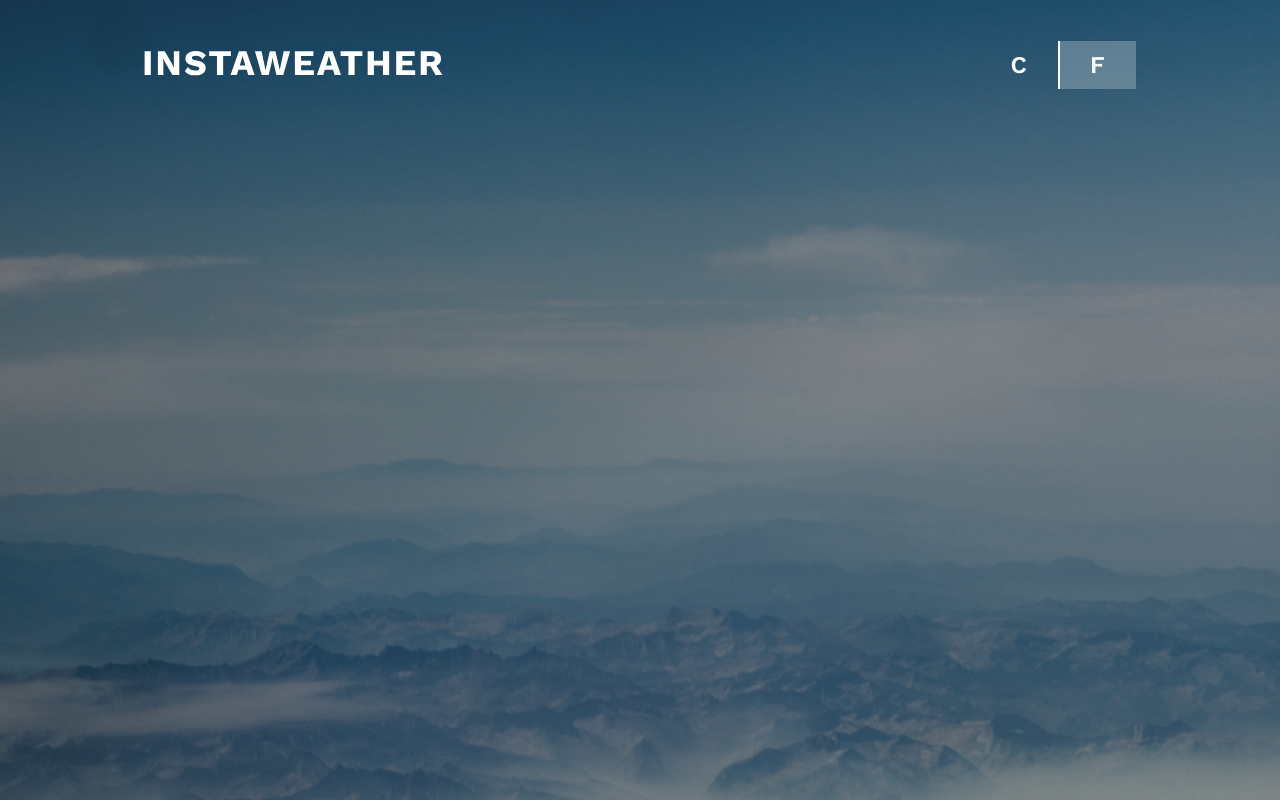
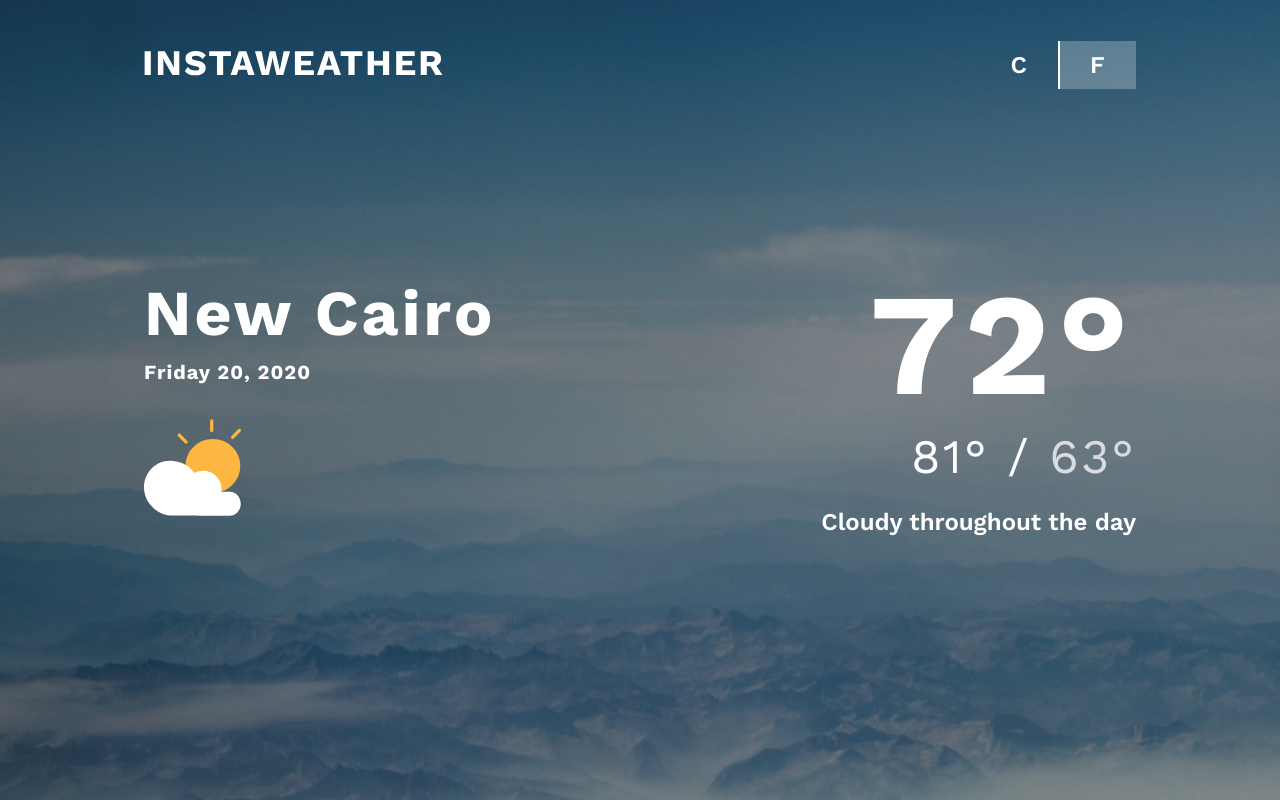
Before and after one commit to MohamedShawkyBayoumi/Instaweather-App, a React (Create React App) app: page / in a window 1280 px wide. Built offline with nearby package versions, Linux system fonts and the light colour scheme.

Commit message:
add TodayForecast component

```diff
--- a/src/App.css
+++ b/src/App.css
@@ -1,3 +1,10 @@
+h1,
+h2,
+h4,
+h5 {
+  margin: 0;
+}
+
 main {
   min-height: 100%;
   color: #fff;
@@ -40,3 +47,63 @@ button {
   background: rgba(255, 255, 255, 0.25);
   border-left: 2px solid #FFFFFF;
 }
+
+.today-forecast-section {
+  display: flex;
+  align-items: center;
+  justify-content: space-between;
+}
+
+.today-forecast-section .left h1 {
+  font-family: Work Sans;
+  font-size: 64px;
+  font-style: normal;
+  font-weight: 700;
+  line-height: 75px;
+  letter-spacing: 0.05em;
+  margin-bottom: 10px;
+}
+
+.today-forecast-section .left h5 {
+  font-family: Work Sans;
+  font-size: 20px;
+  font-style: normal;
+  font-weight: 700;
+  line-height: 23px;
+  letter-spacing: 0.05em;
+  margin-bottom: 35px;
+}
+
+.today-forecast-section .right h1 {
+  font-family: Work Sans;
+  font-size: 144px;
+  font-style: normal;
+  font-weight: 700;
+  line-height: 169px;
+  letter-spacing: 0.05em;
+  text-align: right;
+}
+
+.today-forecast-section .right h4 {
+  font-family: Work Sans;
+  font-size: 48px;
+  font-style: normal;
+  font-weight: 400;
+  line-height: 56px;
+  letter-spacing: 0.05em;
+  margin-bottom: 23px;
+  text-align: right;
+}
+
+.today-forecast-section .right h4 span {
+  color: rgba(255, 255, 255, 0.75);
+}
+
+.today-forecast-section .right h5 {
+  font-family: Work Sans;
+  font-size: 24px;
+  font-style: normal;
+  font-weight: 600;
+  line-height: 28px;
+  letter-spacing: 0em;
+}
--- a/src/App.js
+++ b/src/App.js
@@ -1,12 +1,14 @@
 import React from 'react';
 import './App.css';
 import Header from './components/Header';
+import TodayForecast from './components/TodayForecast';
 
 function App() {
   return (
     <div className="App">
       <main>
         <Header />
+        <TodayForecast />
       </main>
     </div>
   );
--- /dev/null
+++ b/src/components/TodayForecast.js
@@ -0,0 +1,25 @@
+import React from 'react'
+import { ReactComponent as CloudyIcon } from '../assets/cloudy.svg';
+
+const TodayForecast = () => {
+    return (
+        <section>
+            <div className="container">
+                <div className="today-forecast-section">
+                    <div className="left">
+                        <h1>New Cairo</h1>
+                        <h5>Friday 20, 2020</h5>
+                        <CloudyIcon />
+                    </div>
+                    <div className="right">
+                        <h1>72°</h1>
+                        <h4>81° / <span>63°</span></h4>
+                        <h5>Cloudy throughout the day</h5>
+                    </div>
+                </div>
+            </div>
+        </section>
+    )
+}
+
+export default TodayForecast;
```
